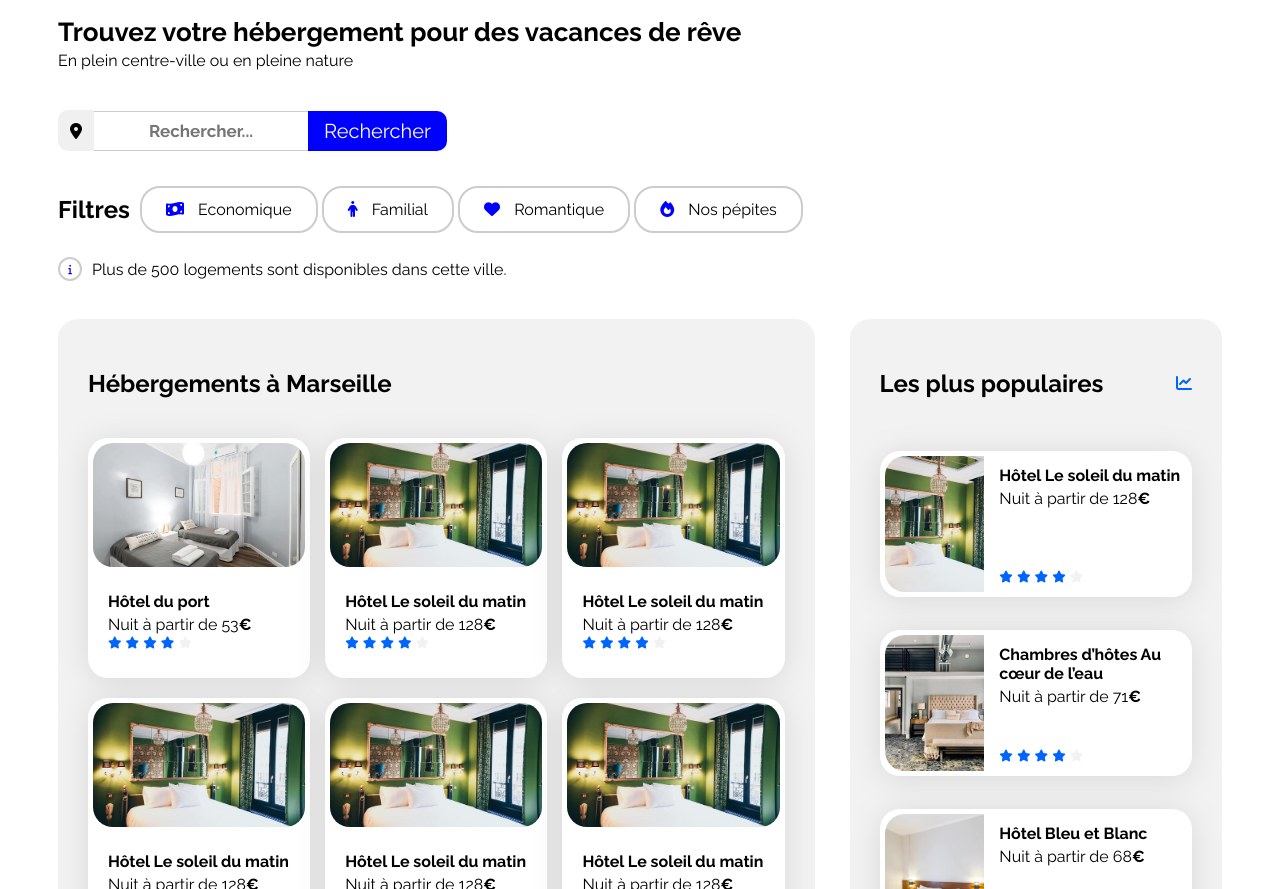
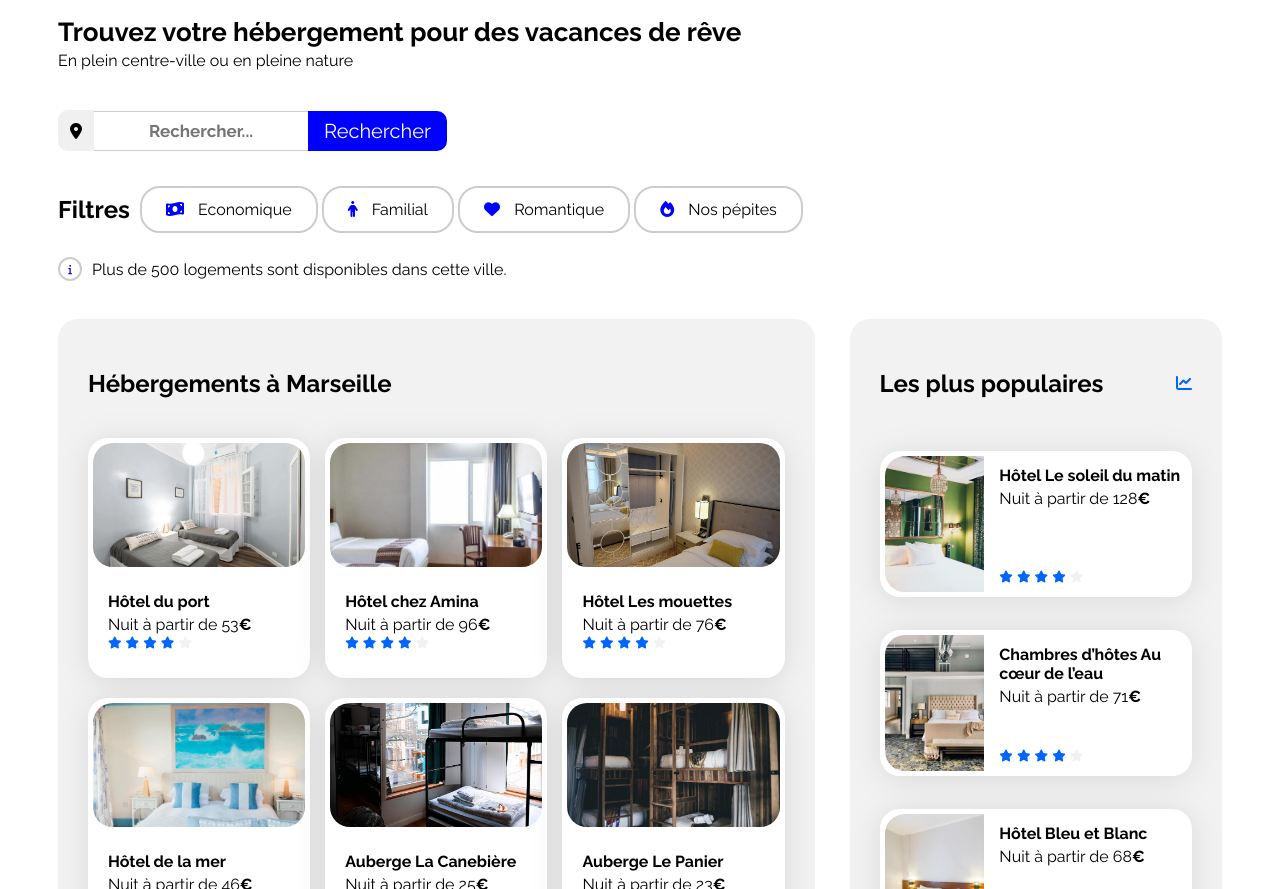
Before and after one commit to Enzov59/Booki-Project, a plain HTML site: page index.html in a window 1280 px wide. Shown: the part 63-952 px from the top of the page. Drawn offline with Linux system fonts and the light colour scheme.

Commit message:
Images et textes des cards

```diff
--- a/css/style.css
+++ b/css/style.css
@@ -320,6 +320,7 @@ h1 {
 
 .afficher-plus {
     margin-top: 40px;
+    font-weight: bold;
 }
 
 
--- a/index.html
+++ b/index.html
@@ -96,11 +96,11 @@
                             </div>
                         </article>
                         <article class="card">
-                            <img src="./images/hebergements/emile-guillemot.jpg" alt="Image de la chambre d'hôtel montrant un lit">
+                            <img src="images\hebergements\febrian-zakaria.jpg" alt="Image de la chambre d'hôtel montrant un lit">
                             <div class="card-content">
                                 <div class="card-txt">
-                                    <h3 class="card-title">Hôtel Le soleil du matin</h3>
-                                    <p class="card-subtitle">Nuit à partir de 128<span class="euro">€</span></p>
+                                    <h3 class="card-title">Hôtel chez Amina</h3>
+                                    <p class="card-subtitle">Nuit à partir de 96<span class="euro">€</span></p>
                                 </div>
                                 <div class="card-rating">
                                     <i class="fa-xs fa-solid fa-star" aria-hidden="true"></i>
@@ -113,11 +113,11 @@
                             </div>
                         </article>
                         <article class="card">
-                            <img src="./images/hebergements/emile-guillemot.jpg" alt="Image de la chambre d'hôtel montrant un lit">
+                            <img src="images\hebergements\reisetopia.jpg" alt="Image de la chambre d'hôtel montrant un lit">
                             <div class="card-content">
                                 <div class="card-txt">
-                                    <h3 class="card-title">Hôtel Le soleil du matin</h3>
-                                    <p class="card-subtitle">Nuit à partir de 128<span class="euro">€</span></p>
+                                    <h3 class="card-title">Hôtel Les mouettes</h3>
+                                    <p class="card-subtitle">Nuit à partir de 76<span class="euro">€</span></p>
                                 </div>
                                 <div class="card-rating">
                                     <i class="fa-xs fa-solid fa-star" aria-hidden="true"></i>
@@ -130,11 +130,11 @@
                             </div>
                         </article>
                         <article class="card">
-                            <img src="./images/hebergements/emile-guillemot.jpg" alt="Image de la chambre d'hôtel montrant un lit">
+                            <img src="images\hebergements\annie-spratt.jpg" alt="Image de la chambre d'hôtel montrant un lit">
                             <div class="card-content">
                                 <div class="card-txt">
-                                    <h3 class="card-title">Hôtel Le soleil du matin</h3>
-                                    <p class="card-subtitle">Nuit à partir de 128<span class="euro">€</span></p>
+                                    <h3 class="card-title">Hôtel de la mer</h3>
+                                    <p class="card-subtitle">Nuit à partir de 46<span class="euro">€</span></p>
                                 </div>
                                 <div class="card-rating">
                                     <i class="fa-xs fa-solid fa-star" aria-hidden="true"></i>
@@ -147,11 +147,11 @@
                             </div>
                         </article>
                         <article class="card">
-                            <img src="./images/hebergements/emile-guillemot.jpg" alt="Image de la chambre d'hôtel montrant un lit">
+                            <img src="images\hebergements\marcus-loke.jpg" alt="Image de la chambre d'hôtel montrant un lit">
                             <div class="card-content">
                                 <div class="card-txt">
-                                    <h3 class="card-title">Hôtel Le soleil du matin</h3>
-                                    <p class="card-subtitle">Nuit à partir de 128<span class="euro">€</span></p>
+                                    <h3 class="card-title">Auberge La Canebière</h3>
+                                    <p class="card-subtitle">Nuit à partir de 25<span class="euro">€</span></p>
                                 </div>
                                 <div class="card-rating">
                                     <i class="fa-xs fa-solid fa-star" aria-hidden="true"></i>
@@ -164,11 +164,11 @@
                             </div>
                         </article>
                         <article class="card">
-                            <img src="./images/hebergements/emile-guillemot.jpg" alt="Image de la chambre d'hôtel montrant un lit">
+                            <img src="images\hebergements\nicate-lee.jpg" alt="Image de la chambre d'hôtel montrant un lit">
                             <div class="card-content">
                                 <div class="card-txt">
-                                    <h3 class="card-title">Hôtel Le soleil du matin</h3>
-                                    <p class="card-subtitle">Nuit à partir de 128<span class="euro">€</span></p>
+                                    <h3 class="card-title">Auberge Le Panier</h3>
+                                    <p class="card-subtitle">Nuit à partir de 23<span class="euro">€</span></p>
                                 </div>
                                 <div class="card-rating">
                                     <i class="fa-xs fa-solid fa-star" aria-hidden="true"></i>
```
